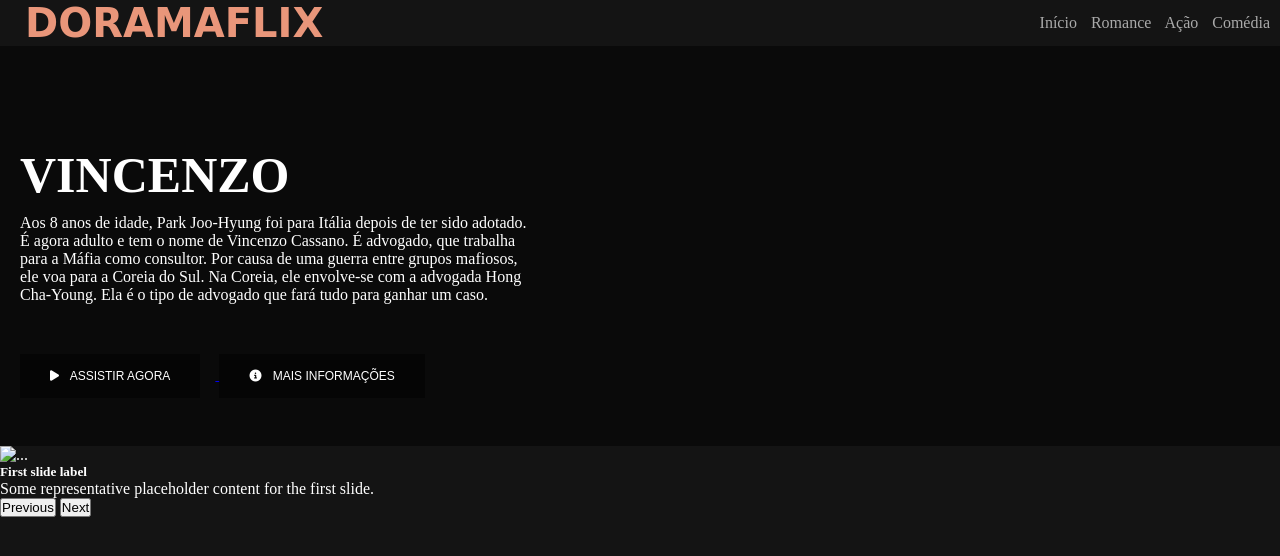
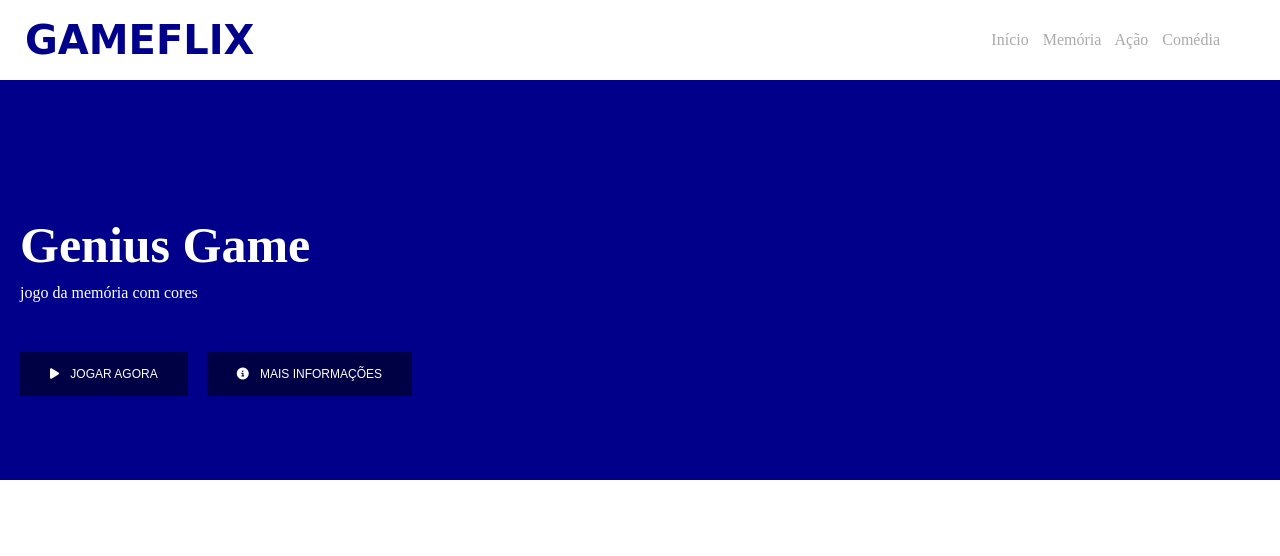
Before and after one commit to BiancaAMiranda/gameflix, a website: page home/home.html in a window 1280 px wide. Drawn offline with nearby package versions, Linux system fonts and the light colour scheme; a web font is replaced by a local one.

Commit message:
home changes

```diff
--- a/home/home.css
+++ b/home/home.css
@@ -1,9 +1,4 @@
 @import url('https://fonts.googleapis.com/css2?family=Girassol&display=swap');
-
-:root {
-    --red: #e50914;
-    --black: #141414;
-}
 
 * {
     padding: 0;
@@ -12,12 +7,14 @@
 }
 
 body {
-    background-color: var(--black);
     font-family: 'Times New Roman', Times, serif;
     color: white;
 }
 
-header .container {
+header div {
+    margin-left: 20px;
+    margin-right: 50px;
+    height: 80px;
     display: flex;
     align-items: center;
     justify-content: space-between;
@@ -25,7 +22,7 @@
 
 .logo {
     margin-left: 5px;
-    color:darksalmon;
+    color: darkblue;
     font-family: 'Girassol', cursive;
     font-size: 40px;
 }
@@ -37,12 +34,12 @@
 }
 
 header nav a:hover {
-    color:#fff;
+    color: darkblue;
 }
 
-.vincenzo {
+.genius {
     font-size: 16px;
-    background: linear-gradient(rgba(0, 0, 0, 0.5), rgba(0, 0, 0, 0.5)), url('imagens/vincezo.jpg');
+    background: darkblue;
     height: 400px;
     background-size: cover;
     display: flex;
@@ -55,7 +52,7 @@
     margin-left: 20px;
 }
 
-.vincenzo .container {
+.genius .container {
     width: 40%;
 }
 
@@ -67,6 +64,10 @@
 .titulo {
     margin-top: 10%;
     font-size: 50px;
+}
+
+.botoes a{
+    text-decoration: none;
 }
 
 .botao {
@@ -103,7 +104,7 @@
         display: flex;
         flex-direction: column;
     }
-    .vincenzo .container {
+    .genius .container {
         width: 80%;
     }
 }
--- a/home/home.html
+++ b/home/home.html
@@ -5,31 +5,31 @@
     <meta http-equiv="X-UA-Compatible" content="IE=edge">
     <meta name="viewport" content="width=device-width, initial-scale=1.0">
     <link rel="stylesheet" href="home.css">
-    <title>Doramaflix</title>
+    <title>Gameflix</title>
 </head>
 <body>
     <header>
-        <div class="container">
-           <h2 class="logo">DORAMAFLIX</h2>
+        <div>
+           <h2 class="logo">GAMEFLIX</h2>
            <nav>
                <a href="#">Início</a>
-               <a href="#">Romance</a>
+               <a href="#">Memória</a>
                <a href="#">Ação</a>
                <a href="#">Comédia</a>
            </nav>
         </div>
     </header>
     <main>
-        <div class="vincenzo">
+        <div class="genius">
             <div class="container">
-                <h3 class="titulo">VINCENZO</h3>
-                <p class="descricao">Aos 8 anos de idade, Park Joo-Hyung foi para Itália depois de ter sido adotado. É agora adulto e tem o nome de Vincenzo Cassano. É advogado, que trabalha para a Máfia como consultor. Por causa de uma guerra entre grupos mafiosos, ele voa para a Coreia do Sul. Na Coreia, ele envolve-se com a advogada Hong Cha-Young. Ela é o tipo de advogado que fará tudo para ganhar um caso.</p>
+                <h3 class="titulo">Genius Game</h3>
+                <p class="descricao">jogo da memória com cores</p>
                 <div class="botoes">
                     <a target="_blank" href="https://www.netflix.com/search?q=vin&jbv=81365087">
-                        <button role="button" class="botao">
-                            <i class="fas fa-play"></i>
-                            ASSISTIR AGORA
-                        </button>
+                      <button role="button" class="botao">
+                          <i class="fas fa-play"></i>
+                          JOGAR AGORA
+                      </button>
                     </a>
                     <a target="_blank" href="https://www.netflix.com/search?q=vin&jbv=81365087">
                         <button role="button" class="botao">
@@ -41,44 +41,7 @@
             </div>
         </div>
     </main>
-    <div class="carrosel">
-        <div id="carouselExampleCaptions" class="carousel slide">
-            <div class="carousel-inner">
-              <div class="carousel-item active">
-                <img src="..." class="d-block w-100" alt="...">
-                <div class="carousel-caption d-none d-md-block">
-                  <h5>First slide label</h5>
-                  <p>Some representative placeholder content for the first slide.</p>
-                </div>
-              </div>
-              <!--<div class="carousel-item">
-                <img src="..." class="d-block w-100" alt="...">
-                <div class="carousel-caption d-none d-md-block">
-                  <h5>Second slide label</h5>
-                  <p>Some representative placeholder content for the second slide.</p>
-                </div>
-              </div>
-              <div class="carousel-item">
-                <img src="..." class="d-block w-100" alt="...">
-                <div class="carousel-caption d-none d-md-block">
-                  <h5>Third slide label</h5>
-                  <p>Some representative placeholder content for the third slide.</p>
-                </div>
-              </div>
-            </div>-->
-            <button class="carousel-control-prev" type="button" data-bs-target="#carouselExampleCaptions" data-bs-slide="prev">
-              <span class="carousel-control-prev-icon" aria-hidden="true"></span>
-              <span class="visually-hidden">Previous</span>
-            </button>
-            <button class="carousel-control-next" type="button" data-bs-target="#carouselExampleCaptions" data-bs-slide="next">
-              <span class="carousel-control-next-icon" aria-hidden="true"></span>
-              <span class="visually-hidden">Next</span>
-            </button>
-          </div>
-    </div>
 
     <script src="https://kit.fontawesome.com/9540cccc84.js" crossorigin="anonymous"></script>
-    <script src="https://cdn.jsdelivr.net/npm/@popperjs/core@2.11.8/dist/umd/popper.min.js" integrity="sha384-I7E8VVD/ismYTF4hNIPjVp/Zjvgyol6VFvRkX/vR+Vc4jQkC+hVqc2pM8ODewa9r" crossorigin="anonymous"></script>
-    <script src="https://cdn.jsdelivr.net/npm/bootstrap@5.3.2/dist/js/bootstrap.min.js" integrity="sha384-BBtl+eGJRgqQAUMxJ7pMwbEyER4l1g+O15P+16Ep7Q9Q+zqX6gSbd85u4mG4QzX+" crossorigin="anonymous"></script>
 </body>
 </html>
```
